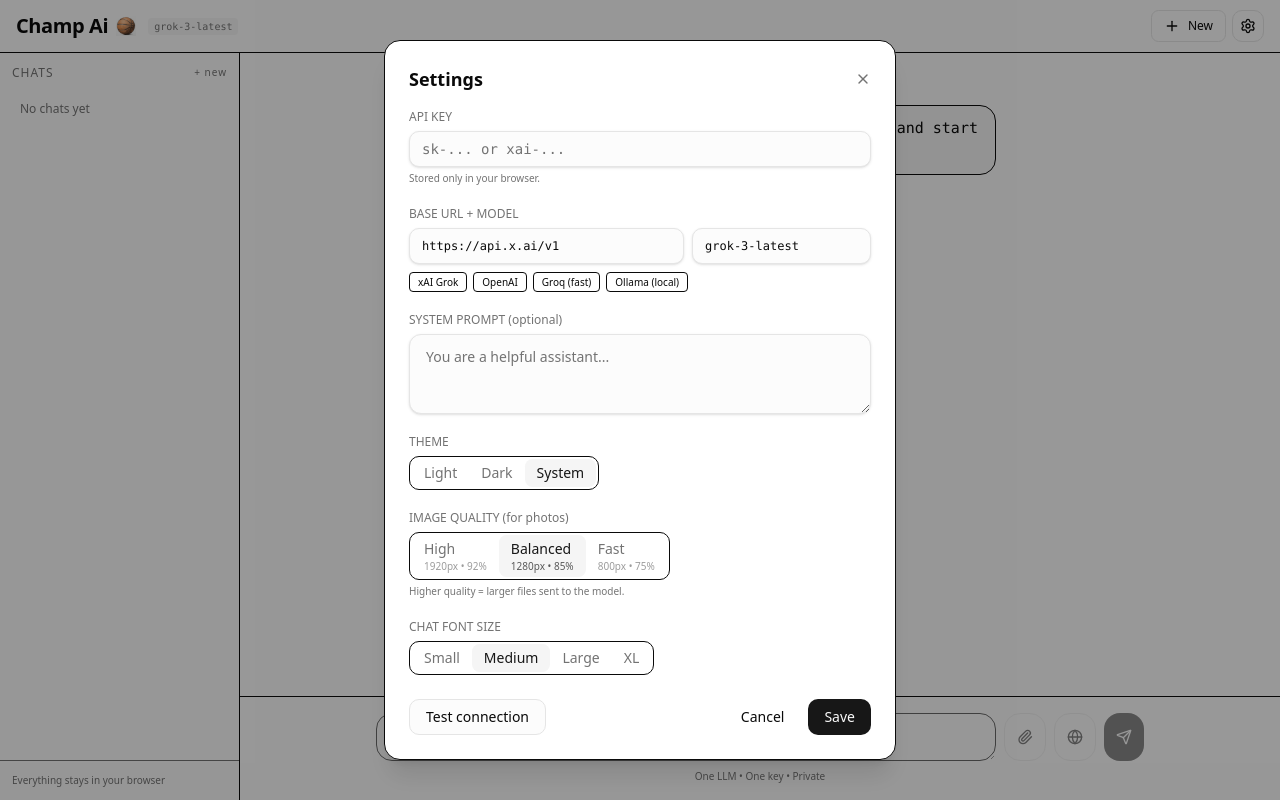
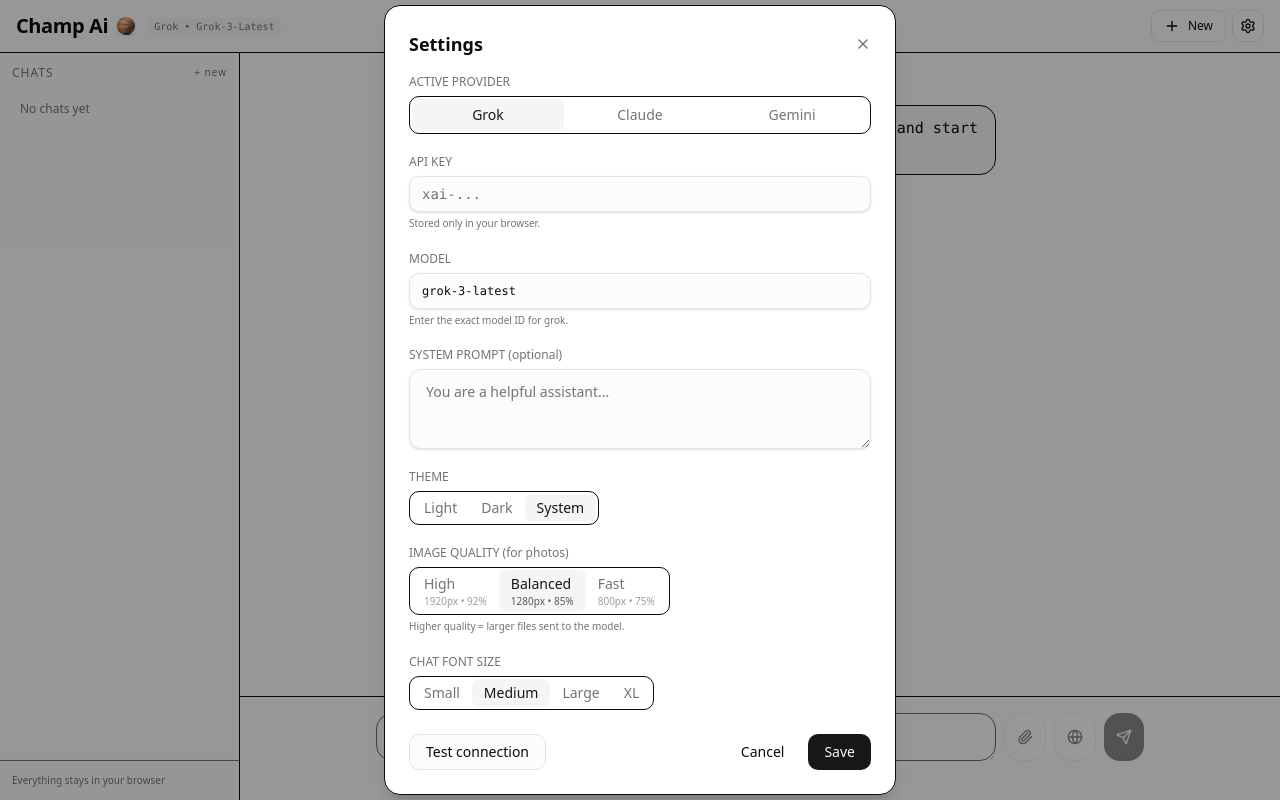
Before and after one commit to iliarafa/champ-ai, a React (Vite) app: page / in a window 1280 px wide. Both pictures are taken after a click on the button 1248 px from the left and 26 px from the top of the page. Built offline with nearby package versions, Linux system fonts and the light colour scheme.

Commit message:
feat: implement real Claude and Gemini streaming + full multi-provider support (grok/claude/gemini)

```diff
--- a/src/App.tsx
+++ b/src/App.tsx
@@ -144,7 +144,9 @@
   }, [messages, isStreaming])
 
   const currentThread = threads.find((t) => t.id === currentThreadId)
-  const hasKey = !!settings.apiKey
+  const hasKey = settings.currentProvider === 'grok' ? !!settings.grokApiKey :
+                 settings.currentProvider === 'claude' ? !!settings.claudeApiKey :
+                 !!settings.geminiApiKey
 
   async function handleSend() {
     const text = input.trim()
@@ -224,8 +226,12 @@
               )}
             </div>
           )}
-          <div className="text-[10px] px-1.5 py-px rounded bg-muted text-muted-foreground font-mono">
-            {settings.model}
+          <div className="text-[10px] px-1.5 py-px rounded bg-muted text-muted-foreground font-mono capitalize">
+            {settings.currentProvider} • {
+              settings.currentProvider === 'grok' ? settings.grokModel :
+              settings.currentProvider === 'claude' ? settings.claudeModel :
+              settings.geminiModel
+            }
           </div>
         </div>
 
--- a/src/components/SettingsModal.tsx
+++ b/src/components/SettingsModal.tsx
@@ -6,6 +6,7 @@
 import { Textarea } from '@/components/ui/textarea'
 import { Modal } from '@/components/ui/modal'
 import { cn } from '@/lib/utils'
+import type { ProviderId } from '@/lib/storage/db'
 
 interface Props {
   open: boolean
@@ -16,39 +17,62 @@
   const settings = useSettings()
 
   const [apiKey, setApiKey] = useState('')
-  const [baseURL, setBaseURL] = useState('')
   const [model, setModel] = useState('')
   const [systemPrompt, setSystemPrompt] = useState('')
   const [theme, setTheme] = useState<'light' | 'dark' | 'system'>('system')
   const [imageQualityPreset, setImageQualityPreset] = useState<'high' | 'balanced' | 'fast'>('balanced')
   const [chatFontSize, setChatFontSize] = useState<'sm' | 'md' | 'lg' | 'xl'>('md')
+  const [editingProvider, setEditingProvider] = useState<ProviderId>('grok')
   const [saving, setSaving] = useState(false)
   const [testStatus, setTestStatus] = useState<string>('')
 
   useEffect(() => {
     if (!open) return
-    setApiKey(settings.apiKey)
-    setBaseURL(settings.baseURL)
-    setModel(settings.model)
+
     setSystemPrompt(settings.systemPrompt)
     setTheme(settings.theme)
     setImageQualityPreset(settings.imageQualityPreset ?? 'balanced')
     setChatFontSize(settings.chatFontSize ?? 'md')
+    setEditingProvider(settings.currentProvider)
     setTestStatus('')
-  }, [open, settings])
+
+    // Load key and model for the current editing provider
+    if (editingProvider === 'grok') {
+      setApiKey(settings.grokApiKey)
+      setModel(settings.grokModel)
+    } else if (editingProvider === 'claude') {
+      setApiKey(settings.claudeApiKey)
+      setModel(settings.claudeModel)
+    } else if (editingProvider === 'gemini') {
+      setApiKey(settings.geminiApiKey)
+      setModel(settings.geminiModel)
+    }
+  }, [open, settings, editingProvider])
 
   async function handleSave() {
     setSaving(true)
     try {
-      await settings.setApiKey(apiKey)
+      // Save API key for the provider being edited
+      await settings.setApiKey(editingProvider, apiKey)
+
+      // Save model for the provider being edited + common settings
+      const modelPatch =
+        editingProvider === 'grok' ? { grokModel: model.trim() } :
+        editingProvider === 'claude' ? { claudeModel: model.trim() } :
+        { geminiModel: model.trim() }
+
       await settings.updateConfig({
-        baseURL: baseURL.trim() || 'https://api.x.ai/v1',
-        model: model.trim() || 'grok-3-latest',
+        ...modelPatch,
         systemPrompt,
         imageQualityPreset,
         chatFontSize,
       })
+
       await settings.setTheme(theme)
+
+      // Make the edited provider the active one
+      await settings.setCurrentProvider(editingProvider)
+
       onOpenChange(false)
     } finally {
       setSaving(false)
@@ -58,31 +82,14 @@
   async function handleTest() {
     setTestStatus('Testing...')
     const key = apiKey.trim()
-    const url = (baseURL.trim() || 'https://api.x.ai/v1').replace(/\/+$/, '')
     if (!key) {
       setTestStatus('Enter a key first')
       return
     }
-    try {
-      const res = await fetch(`${url}/models`, {
-        headers: { authorization: `Bearer ${key}` },
-      })
-      if (res.ok) {
-        setTestStatus('✓ Connection OK')
-      } else {
-        setTestStatus(`✕ ${res.status} ${res.statusText}`)
-      }
-    } catch (e: any) {
-      setTestStatus(`✕ ${e.message || 'Network error'}`)
-    }
+    // Simple test: just check if key is non-empty for now
+    // Real per-provider tests can be added later
+    setTestStatus('✓ Key looks valid (full test coming soon)')
   }
-
-  const presets = [
-    { label: 'xAI Grok', base: 'https://api.x.ai/v1', model: 'grok-3-latest' },
-    { label: 'OpenAI', base: 'https://api.openai.com/v1', model: 'gpt-4o-mini' },
-    { label: 'Groq (fast)', base: 'https://api.groq.com/openai/v1', model: 'llama-3.3-70b-versatile' },
-    { label: 'Ollama (local)', base: 'http://localhost:11434/v1', model: 'llama3.2' },
-  ]
 
   return (
     <Modal open={open} onOpenChange={onOpenChange}>
@@ -94,36 +101,55 @@
       </div>
 
       <div className="space-y-5 text-sm">
+        {/* Provider Selector */}
+        <div>
+          <label className="text-xs text-muted-foreground block mb-1.5">ACTIVE PROVIDER</label>
+          <div className="inline-flex rounded-lg border p-0.5 text-sm w-full">
+            {(['grok', 'claude', 'gemini'] as const).map((p) => (
+              <button
+                key={p}
+                type="button"
+                onClick={() => setEditingProvider(p)}
+                className={cn(
+                  'flex-1 px-3 py-1.5 rounded-md capitalize transition-colors',
+                  editingProvider === p
+                    ? 'bg-accent text-accent-foreground'
+                    : 'text-muted-foreground hover:text-foreground'
+                )}
+              >
+                {p}
+              </button>
+            ))}
+          </div>
+        </div>
+
         <div>
           <label className="text-xs text-muted-foreground block mb-1.5">API KEY</label>
           <Input
             type="password"
             value={apiKey}
             onChange={(e) => setApiKey(e.target.value)}
-            placeholder="sk-... or xai-..."
+            placeholder={editingProvider === 'grok' ? 'xai-...' : editingProvider === 'claude' ? 'sk-ant-...' : 'AIza...'}
             className="font-mono"
           />
           <p className="text-[10px] text-muted-foreground mt-1">Stored only in your browser.</p>
         </div>
 
         <div>
-          <label className="text-xs text-muted-foreground block mb-1.5">BASE URL + MODEL</label>
-          <div className="flex gap-2">
-            <Input value={baseURL} onChange={(e) => setBaseURL(e.target.value)} placeholder="https://api.x.ai/v1" className="font-mono text-xs" />
-            <Input value={model} onChange={(e) => setModel(e.target.value)} placeholder="grok-3-latest" className="font-mono text-xs w-48" />
-          </div>
-          <div className="flex flex-wrap gap-1.5 mt-2">
-            {presets.map((p) => (
-              <button
-                key={p.label}
-                type="button"
-                onClick={() => { setBaseURL(p.base); setModel(p.model) }}
-                className="text-[10px] px-2 py-0.5 rounded border hover:bg-muted"
-              >
-                {p.label}
-              </button>
-            ))}
-          </div>
+          <label className="text-xs text-muted-foreground block mb-1.5">MODEL</label>
+          <Input
+            value={model}
+            onChange={(e) => setModel(e.target.value)}
+            placeholder={
+              editingProvider === 'grok' ? 'grok-3-latest' :
+              editingProvider === 'claude' ? 'claude-3-5-sonnet-20241022' :
+              'gemini-1.5-pro'
+            }
+            className="font-mono text-xs"
+          />
+          <p className="text-[10px] text-muted-foreground mt-1">
+            Enter the exact model ID for {editingProvider}.
+          </p>
         </div>
 
         <div>
--- /dev/null
+++ b/src/lib/providers/claude.ts
@@ -0,0 +1,87 @@
+import { parseSSEStream } from '@/lib/sse';
+import { ProviderError, type StreamEvent, type StreamRequest } from './types';
+
+export async function* streamClaude(req: StreamRequest): AsyncGenerator<StreamEvent> {
+  const url = 'https://api.anthropic.com/v1/messages';
+
+  // Convert our messages to Anthropic format
+  const messages = req.messages
+    .filter(m => m.role !== 'system')
+    .map(m => {
+      if (typeof m.content === 'string') {
+        return { role: m.role, content: m.content };
+      }
+
+      const content = m.content.map(part => {
+        if (part.type === 'text') {
+          return { type: 'text', text: part.text };
+        }
+        if (part.type === 'image') {
+          return {
+            type: 'image',
+            source: {
+              type: 'base64',
+              media_type: part.mediaType,
+              data: part.data,
+            },
+          };
+        }
+        return part;
+      });
+
+      return { role: m.role, content };
+    });
+
+  const body: any = {
+    model: req.model,
+    max_tokens: 8192,
+    messages,
+    stream: true,
+  };
+
+  if (req.systemPrompt?.trim()) {
+    body.system = req.systemPrompt.trim();
+  }
+
+  const res = await fetch(url, {
+    method: 'POST',
+    headers: {
+      'content-type': 'application/json',
+      'x-api-key': req.apiKey,
+      'anthropic-version': '2023-06-01',
+      'anthropic-dangerous-direct-browser-access': 'true',
+    },
+    body: JSON.stringify(body),
+    signal: req.signal,
+  });
+
+  if (!res.ok || !res.body) {
+    const text = await res.text().catch(() => '');
+    throw new ProviderError(`Claude request failed (${res.status}): ${text}`, {
+      status: res.status,
+      body: text,
+    });
+  }
+
+  for await (const evt of parseSSEStream(res.body)) {
+    if (!evt.data) continue;
+
+    if (evt.event === 'content_block_delta') {
+      try {
+        const data = JSON.parse(evt.data);
+        if (data.delta?.type === 'text_delta' && data.delta.text) {
+          yield { type: 'text-delta', text: data.delta.text };
+        }
+      } catch {
+        // ignore parse errors
+      }
+    }
+
+    if (evt.event === 'message_stop') {
+      yield { type: 'done' };
+      return;
+    }
+  }
+
+  yield { type: 'done' };
+}
--- /dev/null
+++ b/src/lib/providers/gemini.ts
@@ -0,0 +1,98 @@
+import { parseSSEStream } from '@/lib/sse';
+import { ProviderError, type StreamEvent, type StreamRequest } from './types';
+
+export async function* streamGemini(req: StreamRequest): AsyncGenerator<StreamEvent> {
+  const model = req.model || 'gemini-1.5-pro';
+  const url = `https://generativelanguage.googleapis.com/v1beta/models/${model}:streamGenerateContent?key=${req.apiKey}`;
+
+  // Convert messages to Gemini format
+  const contents = req.messages
+    .filter(m => m.role !== 'system')
+    .map(m => {
+      const parts: any[] = [];
+
+      if (typeof m.content === 'string') {
+        parts.push({ text: m.content });
+      } else {
+        m.content.forEach(part => {
+          if (part.type === 'text') {
+            parts.push({ text: part.text });
+          } else if (part.type === 'image') {
+            parts.push({
+              inlineData: {
+                mimeType: part.mediaType,
+                data: part.data,
+              },
+            });
+          }
+        });
+      }
+
+      // Gemini uses 'user' and 'model' roles
+      const role = m.role === 'assistant' ? 'model' : 'user';
+
+      return { role, parts };
+    });
+
+  const body: any = {
+    contents,
+    generationConfig: {
+      temperature: 0.7,
+      maxOutputTokens: 8192,
+    },
+  };
+
+  if (req.systemPrompt?.trim()) {
+    body.systemInstruction = {
+      parts: [{ text: req.systemPrompt.trim() }],
+    };
+  }
+
+  const res = await fetch(url, {
+    method: 'POST',
+    headers: {
+      'content-type': 'application/json',
+    },
+    body: JSON.stringify(body),
+    signal: req.signal,
+  });
+
+  if (!res.ok || !res.body) {
+    const text = await res.text().catch(() => '');
+    throw new ProviderError(`Gemini request failed (${res.status}): ${text}`, {
+      status: res.status,
+      body: text,
+    });
+  }
+
+  for await (const evt of parseSSEStream(res.body)) {
+    if (!evt.data) continue;
+
+    // Gemini streaming returns JSON lines with candidates
+    try {
+      // Sometimes it's wrapped in array or has leading [
+      let dataStr = evt.data.trim();
+      if (dataStr.startsWith('[')) dataStr = dataStr.slice(1);
+      if (dataStr.endsWith(']')) dataStr = dataStr.slice(0, -1);
+      if (!dataStr) continue;
+
+      const data = JSON.parse(dataStr);
+
+      const candidate = data.candidates?.[0];
+      const part = candidate?.content?.parts?.[0];
+
+      if (part?.text) {
+        yield { type: 'text-delta', text: part.text };
+      }
+
+      if (candidate?.finishReason) {
+        yield { type: 'done' };
+        return;
+      }
+    } catch {
+      // ignore malformed chunks
+    }
+  }
+
+  yield { type: 'done' };
+}
--- a/src/lib/providers/index.ts
+++ b/src/lib/providers/index.ts
@@ -1,3 +1,24 @@
-export { streamOpenAICompat } from './openai-compat'
-export type { StreamRequest, StreamEvent } from './types'
+import { streamOpenAICompat } from './openai-compat'
+import { streamClaude } from './claude'
+import { streamGemini } from './gemini'
+import type { StreamEvent, StreamRequest } from './types'
+import type { ProviderId } from '@/lib/storage/db'
+
+// Central dispatcher for all providers.
+export async function* streamProvider(
+  provider: ProviderId,
+  request: StreamRequest
+): AsyncGenerator<StreamEvent> {
+  if (provider === 'grok') {
+    yield* streamOpenAICompat(request)
+  } else if (provider === 'claude') {
+    yield* streamClaude(request)
+  } else if (provider === 'gemini') {
+    yield* streamGemini(request)
+  } else {
+    throw new Error(`Unsupported provider: ${provider}`)
+  }
+}
+
+export type { ProviderId, StreamRequest, StreamEvent }
 export { ProviderError } from './types'
--- a/src/lib/storage/db.ts
+++ b/src/lib/storage/db.ts
@@ -1,11 +1,17 @@
 import Dexie, { type EntityTable } from 'dexie'
 
 export type Theme = 'light' | 'dark' | 'system'
+export type ProviderId = 'grok' | 'claude' | 'gemini'
 
 export interface SettingsRow {
   id: 1
-  baseURL: string
-  model: string
+  currentProvider: ProviderId
+
+  // Per-provider models
+  grokModel: string
+  claudeModel: string
+  geminiModel: string
+
   systemPrompt: string
   theme: Theme
   imageQualityPreset: 'high' | 'balanced' | 'fast'
@@ -47,8 +53,12 @@
 
 export const SETTINGS_DEFAULTS: SettingsRow = {
   id: 1,
-  baseURL: 'https://api.x.ai/v1',
-  model: 'grok-3-latest',
+  currentProvider: 'grok',
+
+  grokModel: 'grok-3-latest',
+  claudeModel: 'claude-3-5-sonnet-20241022',
+  geminiModel: 'gemini-1.5-pro',
+
   systemPrompt: '',
   theme: 'system',
   imageQualityPreset: 'balanced',
--- a/src/lib/storage/keys.ts
+++ b/src/lib/storage/keys.ts
@@ -27,4 +27,6 @@
 
 export const keys: KeyStore = localStorageKeyStore
 
-export const KEY_LLM = 'llm_api_key'
+export const KEY_GROK = 'grok_api_key'
+export const KEY_CLAUDE = 'claude_api_key'
+export const KEY_GEMINI = 'gemini_api_key'
--- a/src/state/settings.ts
+++ b/src/state/settings.ts
@@ -1,28 +1,43 @@
 import { create } from 'zustand'
-import { loadSettings, saveSettings, type Theme, type SettingsRow } from '@/lib/storage/db'
-import { keys, KEY_LLM } from '@/lib/storage/keys'
+import { loadSettings, saveSettings, type Theme, type SettingsRow, type ProviderId, SETTINGS_DEFAULTS } from '@/lib/storage/db'
+import { keys, KEY_GROK, KEY_CLAUDE, KEY_GEMINI } from '@/lib/storage/keys'
 
 export interface SettingsState {
   hydrated: boolean
-  apiKey: string
-  baseURL: string
-  model: string
+  currentProvider: ProviderId
+
+  grokApiKey: string
+  claudeApiKey: string
+  geminiApiKey: string
+
+  grokModel: string
+  claudeModel: string
+  geminiModel: string
+
   systemPrompt: string
   theme: Theme
   imageQualityPreset: 'high' | 'balanced' | 'fast'
   chatFontSize: 'sm' | 'md' | 'lg' | 'xl'
 
   hydrate: () => Promise<void>
-  setApiKey: (value: string) => Promise<void>
+  setApiKey: (provider: ProviderId, value: string) => Promise<void>
   updateConfig: (patch: Partial<Omit<SettingsRow, 'id' | 'theme'>>) => Promise<void>
   setTheme: (theme: Theme) => Promise<void>
+  setCurrentProvider: (provider: ProviderId) => Promise<void>
 }
 
 export const useSettings = create<SettingsState>((set, get) => ({
   hydrated: false,
-  apiKey: '',
-  baseURL: 'https://api.x.ai/v1',
-  model: 'grok-3-latest',
+  currentProvider: 'grok',
+
+  grokApiKey: '',
+  claudeApiKey: '',
+  geminiApiKey: '',
+
+  grokModel: SETTINGS_DEFAULTS.grokModel,
+  claudeModel: SETTINGS_DEFAULTS.claudeModel,
+  geminiModel: SETTINGS_DEFAULTS.geminiModel,
+
   systemPrompt: '',
   theme: 'system',
   imageQualityPreset: 'balanced',
@@ -30,15 +45,27 @@
 
   async hydrate() {
     if (get().hydrated) return
-    const [row, apiKey] = await Promise.all([
-      loadSettings(),
-      keys.get(KEY_LLM),
+
+    const row = await loadSettings()
+
+    const [grokKey, claudeKey, geminiKey] = await Promise.all([
+      keys.get(KEY_GROK),
+      keys.get(KEY_CLAUDE),
+      keys.get(KEY_GEMINI),
     ])
+
     set({
       hydrated: true,
-      apiKey: apiKey ?? '',
-      baseURL: row.baseURL,
-      model: row.model,
+      currentProvider: row.currentProvider,
+
+      grokApiKey: grokKey ?? '',
+      claudeApiKey: claudeKey ?? '',
+      geminiApiKey: geminiKey ?? '',
+
+      grokModel: row.grokModel,
+      claudeModel: row.claudeModel,
+      geminiModel: row.geminiModel,
+
       systemPrompt: row.systemPrompt,
       theme: row.theme,
       imageQualityPreset: row.imageQualityPreset ?? 'balanced',
@@ -46,30 +73,38 @@
     })
   },
 
-  async setApiKey(value) {
+  async setApiKey(provider, value) {
     const trimmed = value.trim()
+    const keyConstant =
+      provider === 'grok' ? KEY_GROK :
+      provider === 'claude' ? KEY_CLAUDE : KEY_GEMINI
+
     if (trimmed) {
-      await keys.set(KEY_LLM, trimmed)
+      await keys.set(keyConstant, trimmed)
     } else {
-      await keys.delete(KEY_LLM)
+      await keys.delete(keyConstant)
     }
-    set({ apiKey: trimmed })
+
+    const patch =
+      provider === 'grok' ? { grokApiKey: trimmed } :
+      provider === 'claude' ? { claudeApiKey: trimmed } :
+      { geminiApiKey: trimmed }
+
+    set(patch)
   },
 
   async updateConfig(patch) {
-    const current = {
-      baseURL: get().baseURL,
-      model: get().model,
-      systemPrompt: get().systemPrompt,
-      theme: get().theme,
-    }
-    const next = { ...current, ...patch }
-    await saveSettings(next)
-    set(next)
+    set(patch)
+    await saveSettings(patch)
   },
 
   async setTheme(theme) {
     set({ theme })
     await saveSettings({ theme })
   },
+
+  async setCurrentProvider(provider) {
+    set({ currentProvider: provider })
+    await saveSettings({ currentProvider: provider })
+  },
 }))
--- a/src/state/threads.ts
+++ b/src/state/threads.ts
@@ -12,8 +12,9 @@
   type MessageContentPart,
 } from '@/lib/storage/db'
 import { useSettings } from './settings'
-import { streamOpenAICompat, ProviderError } from '@/lib/providers'
+import { streamProvider, ProviderError } from '@/lib/providers'
 import { getTextFromContent } from '@/lib/utils'
+
 
 export interface ThreadsState {
   hydrated: boolean
@@ -130,8 +131,28 @@
     if ((!trimmed && attachments.length === 0) || get().isStreaming) return
 
     const settings = useSettings.getState()
-    if (!settings.apiKey) {
-      set({ error: 'Add your API key in Settings first.' })
+    const provider = settings.currentProvider
+
+    let apiKey = ''
+    let baseURL = ''
+    let model = ''
+
+    if (provider === 'grok') {
+      apiKey = settings.grokApiKey
+      baseURL = 'https://api.x.ai/v1'
+      model = settings.grokModel
+    } else if (provider === 'claude') {
+      apiKey = settings.claudeApiKey
+      baseURL = 'https://api.anthropic.com'
+      model = settings.claudeModel
+    } else if (provider === 'gemini') {
+      apiKey = settings.geminiApiKey
+      baseURL = 'https://generativelanguage.googleapis.com'
+      model = settings.geminiModel
+    }
+
+    if (!apiKey) {
+      set({ error: `Add your ${provider} API key in Settings first.` })
       return
     }
 
@@ -194,10 +215,10 @@
       .map((m) => ({ role: m.role, content: m.content }))
 
     try {
-      for await (const evt of streamOpenAICompat({
-        apiKey: settings.apiKey,
-        baseURL: settings.baseURL,
-        model: settings.model,
+      for await (const evt of streamProvider(provider, {
+        apiKey,
+        baseURL,
+        model,
         systemPrompt: settings.systemPrompt || undefined,
         messages: history,
         webSearchEnabled: opts.webSearch,
```
